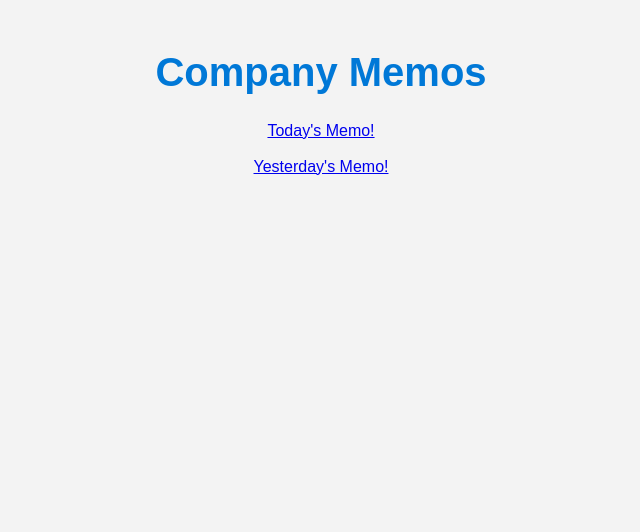
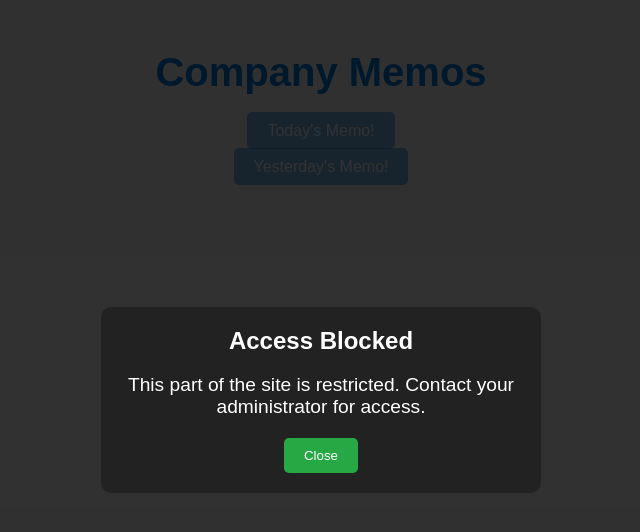
Before and after one commit to DuryeaS/DunderMifflin.com, a plain HTML site: page memo_page.html in a window 1280 px wide. Shown: the whole page, without its empty margins (319-959 px from the left). Drawn offline with Linux system fonts and the light colour scheme.

Commit message:
Update memo_page.html
added step to medium flag

```diff
--- a/memo_page.html
+++ b/memo_page.html
@@ -21,14 +21,86 @@
         p {
             font-size: 1.2em;
         }
+        .button {
+            padding: 10px 20px;
+            font-size: 16px;
+            background-color: #0078D7;
+            color: white;
+            text-decoration: none;
+            border-radius: 5px;
+            cursor: pointer;
+        }
+        .disabled {
+            cursor: not-allowed;
+            opacity: 0.5;
+        }
+        /* Overlay to block the memo links */
+        .overlay {
+            position: fixed;
+            top: 0;
+            left: 0;
+            width: 100%;
+            height: 100%;
+            background-color: rgba(0, 0, 0, 0.8);
+            display: flex;
+            justify-content: center;
+            align-items: center;
+            color: white;
+            z-index: 1000;
+        }
+        .overlay-content {
+            text-align: center;
+            background-color: #222;
+            padding: 20px;
+            border-radius: 10px;
+            max-width: 400px;
+        }
+        .overlay h2 {
+            margin: 0 0 15px 0;
+        }
+        .overlay p {
+            margin-bottom: 20px;
+        }
+        .close-button {
+            background-color: #28a745;
+            color: white;
+            padding: 10px 20px;
+            border: none;
+            border-radius: 5px;
+            cursor: pointer;
+        }
     </style>
 </head>
 <body>
     <div class="container">
         <h1>Company Memos</h1>
+
+
+
+        <a href="#" class="button disabled" onclick="event.preventDefault();">Today's Memo!</a>
+        <br><br>
+        <a href="#" class="button disabled" onclick="event.preventDefault();">Yesterday's Memo!</a>
+        <div class="overlay" id="overlay">
+            <div class="overlay-content">
+                <h2>Access Blocked</h2>
+                <p>This part of the site is restricted. Contact your administrator for access.</p>
+                <button class="close-button" onclick="closeOverlay()">Close</button>
+            </div>
+        </div>
+
+        <!--
+
         <a href="memo1.html" class="button">Today's Memo!</a>
         <br><br>
-        <a href="Memo2.html" class="button">Yesterday's Memo!</a>
-    </div>
+        <br><br>
+        <a href="memo2.html" class="button">Yesterday's Memo!</a>
+    </div> -->
+
+    <script>
+        // Function to close the overlay
+        function closeOverlay() {
+            document.getElementById('overlay').style.display = 'none';
+        }
+    </script>
 </body>
 </html>
```
